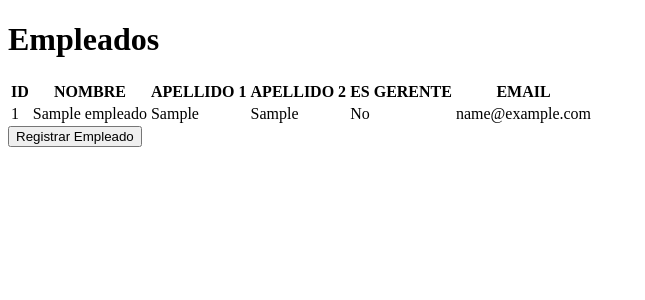
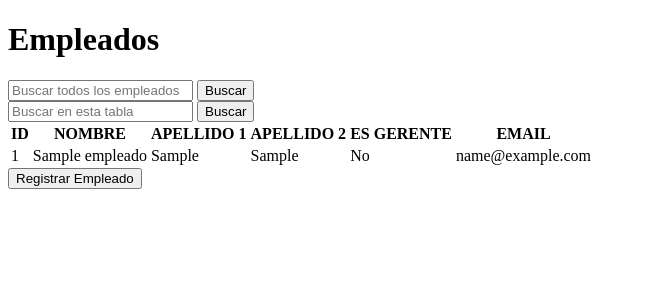
Before and after one commit to AselGamer/symfonyRetoDam2, a Symfony app: template templates/empleado/list.html.twig in a window 1280 px wide. Shown: the part 220-520 px from the top of the page, without its empty margins (0-645 px from the left). Run offline with Twig, Linux system fonts and the light colour scheme; the template is opened without the code that fills it: most values are stand-ins (such as "Sample title", 1, 10 or a date in 2020); some libraries are stand-ins or nearby versions.

Commit message:
pagina lista empleados actualizada

```diff
--- a/assets/app.js
+++ b/assets/app.js
@@ -197,4 +197,10 @@ jQuery(window).on('load', function() {
         window.location.href = '/transaccion/buscar/' + valor;
     });
 
+    jQuery('.btnBuscarEmpleados').on('click', function() {
+        console.log('penes');
+        let valor = jQuery('.inputBuscarTodo').val();
+        window.location.href = '/empleado/buscar/' + valor;
+    });
+
 });
--- a/templates/empleado/list.html.twig
+++ b/templates/empleado/list.html.twig
@@ -6,7 +6,40 @@
 
 
 {% block body %}
-    <h1 class="m-3">Empleados</h1>
+    <h1 class="m-2 d-flex justify-content-center">Empleados</h1>
+
+    <div class="align-self-end">
+            <div class=" d-flex flex-row justify-content-end align-items-end">
+
+                <div class="col-md-8">
+
+                <div class="search d-flex flex-row justify-content-end align-items-center">
+                    <i class="fa fa-search"></i>
+                    <input type="text" class="form-control inputBuscarTodo h-auto" placeholder="Buscar todos los empleados">
+                    <button class="btn btn-primary btnBuscarEmpleados btnControl h-auto">Buscar</button>
+                </div>
+
+                </div>
+
+            </div>
+        </div>
+
+
+    <div class="align-self-end">
+        <div class=" d-flex flex-row justify-content-end align-items-end">
+
+            <div class="col-md-8">
+
+            <div class="search d-flex flex-row justify-content-end align-items-center">
+                <i class="fa fa-search"></i>
+                <input type="text" class="form-control inputBuscarTabla w-50" placeholder="Buscar en esta tabla">
+                <button class="btn btn-primary btnBuscarTabla btnControl">Buscar</button>
+            </div>
+
+            </div>
+
+        </div>
+    </div>
 
 
     <table class = "text-center table table-bordered">
@@ -32,7 +65,7 @@
                </th>
            </tr>
        </thead>
-        <tbody>
+        <tbody class="tablaBuscar">
         {% for empleado in empleados %}
         <tr>
             <td>{{ empleado.idEmpleado }}</td>
@@ -49,9 +82,21 @@
         {% endfor %}
         </tbody>
     </table>
+    {% if paginas > 1 %}
+        <nav aria-label="Seleccione una pagina">
+            <ul class="pagination">
+                <li class="page-item"><a class="page-link text-dark" href="{{ path('app_empleado_lista', {'offset': app.request.get('offset') - 1}) }}">Anterior</a></li>
+                {% for i in 1..paginas %}
+                    <li class="page-item"><a class="page-link text-dark" href="{{ path('app_empleado_lista', {'offset': i}) }}">{{ i }}</a></li>
+                {% endfor %}
+                <li class="page-item"><a class="page-link text-dark" href="{{ path('app_empleado_lista', {'offset': app.request.get('offset') + 1}) }}">Siguiente</a></li>
+            </ul>
+        </nav>
+    {% endif %}
 
         <a href="{{ path('app_empleado_register') }}" >
             <button class="btn btn-lg btn-primary float-start m-3">Registrar Empleado</button>
         </a>
 
+
 {% endblock %}
```
Also changed, not shown: src/Controller/EmpleadoController.php (+76 -6 lines).
